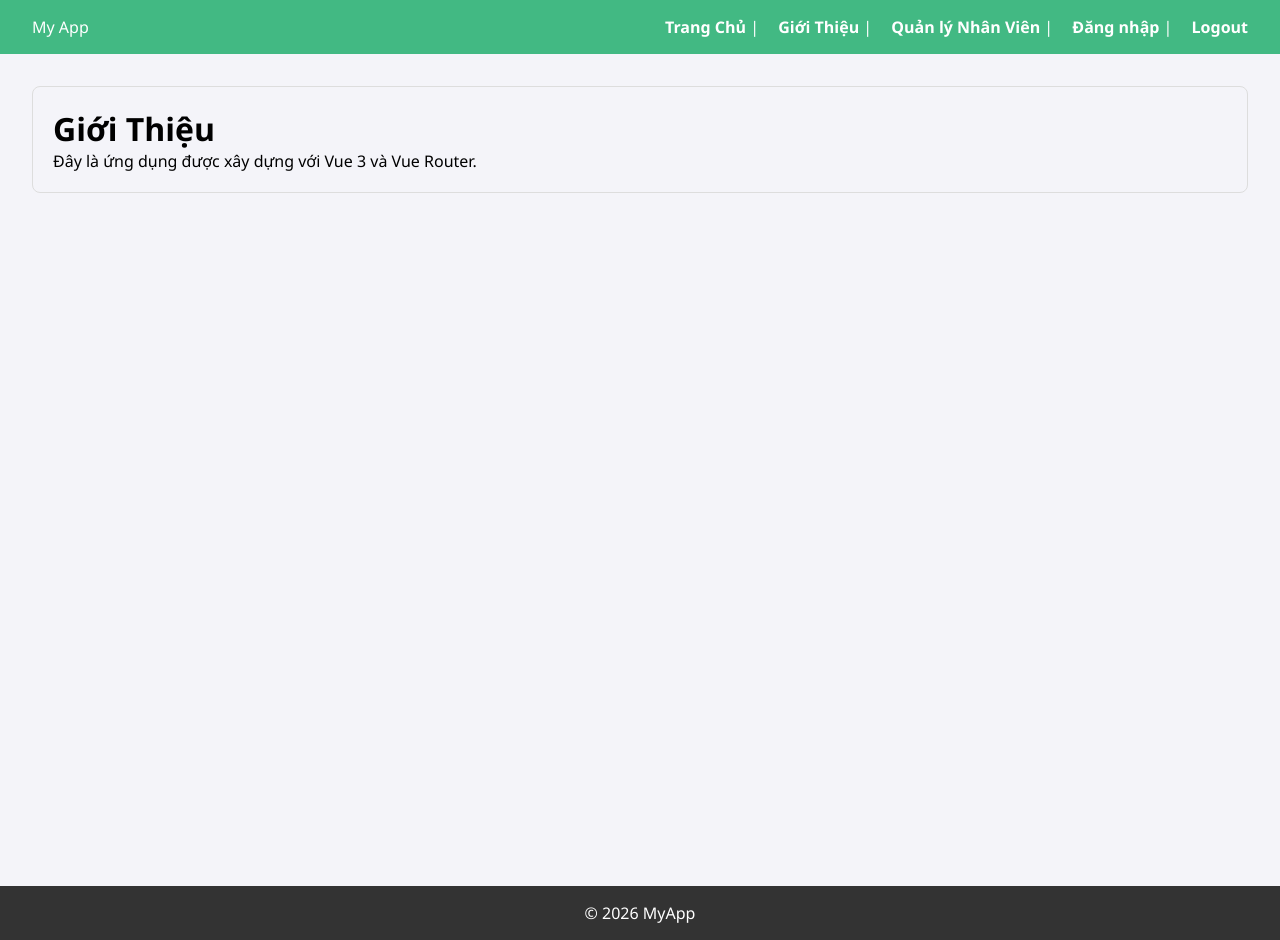
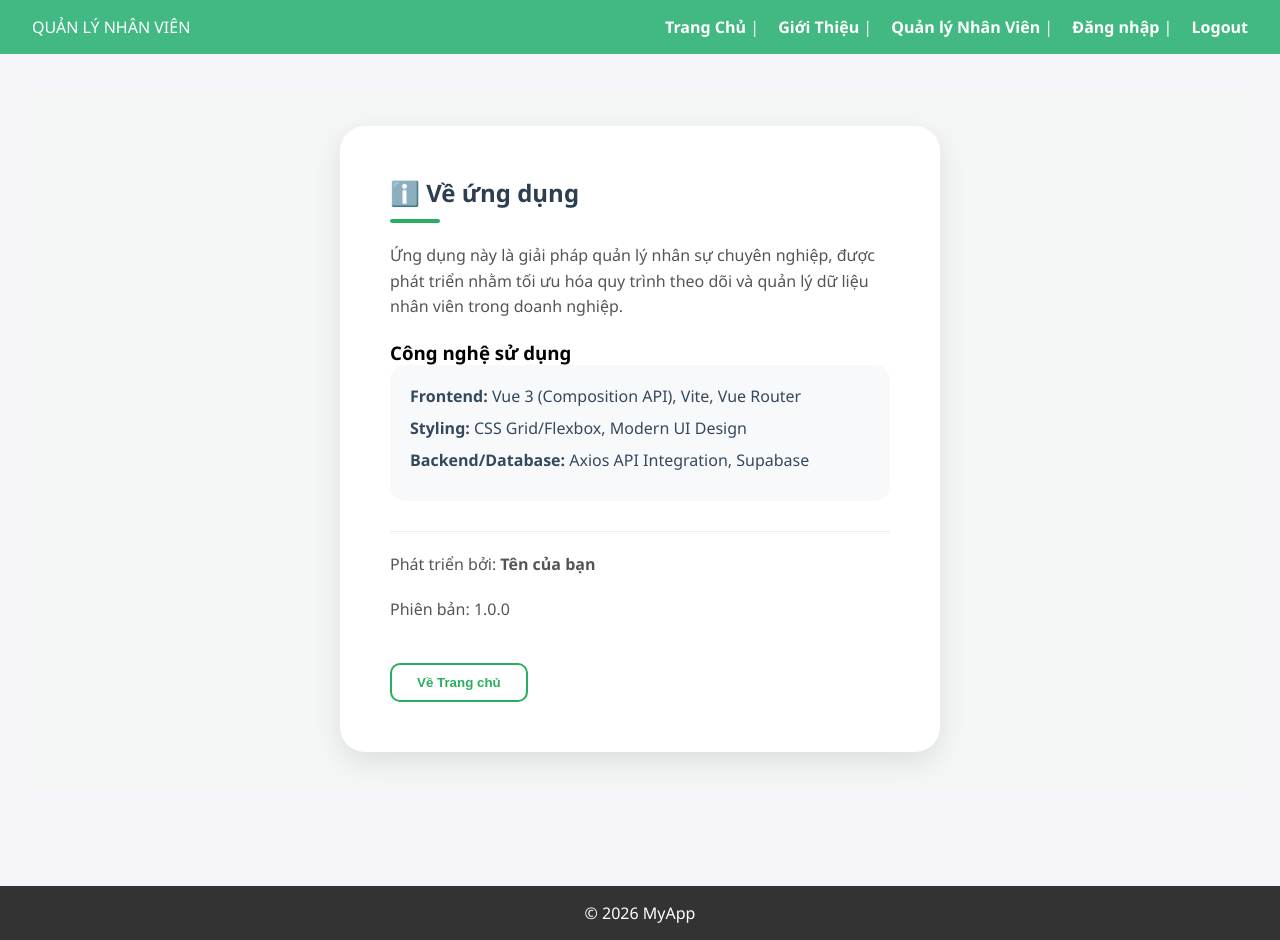
Before and after one commit to Nguyenviet2018/webapp, a Vue app: page /about in a window 1280 px wide. Built offline with nearby package versions, Linux system fonts and the light colour scheme.

Commit message:
cap nhat giao dien website ngay 19-7-2026

```diff
--- a/src/App.vue
+++ b/src/App.vue
@@ -1,7 +1,7 @@
 <template>
   <div id="app">
     <header class="navbar">
-      <div class="logo">My App</div>
+      <div class="logo">QUẢN LÝ NHÂN VIÊN</div>
       <nav>
         <router-link to="/">Trang Chủ</router-link> |
         <router-link to="/about">Giới Thiệu</router-link> |
--- a/src/components/About.vue
+++ b/src/components/About.vue
@@ -1,4 +1,4 @@
-<template>
+<!-- <template>
   <div class="page">
     <h1>Giới Thiệu</h1>
     <p>Đây là ứng dụng được xây dựng với Vue 3 và Vue Router.</p>
@@ -7,4 +7,108 @@
 
 <style scoped>
 .page { padding: 20px; border: 1px solid #ddd; border-radius: 8px; }
+</style> -->
+<template>
+  <div class="about-container">
+    <div class="about-card">
+      <div class="about-header">
+        <h2>ℹ️ Về ứng dụng</h2>
+        <div class="divider"></div>
+      </div>
+
+      <div class="about-content">
+        <p>Ứng dụng này là giải pháp quản lý nhân sự chuyên nghiệp, được phát triển nhằm tối ưu hóa quy trình theo dõi và quản lý dữ liệu nhân viên trong doanh nghiệp.</p>
+
+        <h3>Công nghệ sử dụng</h3>
+        <ul class="tech-list">
+          <li><strong>Frontend:</strong> Vue 3 (Composition API), Vite, Vue Router</li>
+          <li><strong>Styling:</strong> CSS Grid/Flexbox, Modern UI Design</li>
+          <li><strong>Backend/Database:</strong> Axios API Integration, Supabase</li>
+        </ul>
+
+        <div class="author-section">
+          <p>Phát triển bởi: <strong>Tên của bạn</strong></p>
+          <p>Phiên bản: 1.0.0</p>
+        </div>
+      </div>
+
+      <button class="btn-back" @click="$router.push('/')">Về Trang chủ</button>
+    </div>
+  </div>
+</template>
+
+<style scoped>
+.about-container {
+  padding: 40px;
+  display: flex;
+  justify-content: center;
+  align-items: center;
+  min-height: 80vh;
+  background: #f4f7f6;
+}
+
+.about-card {
+  background: white;
+  padding: 50px;
+  border-radius: 25px;
+  box-shadow: 0 10px 30px rgba(0,0,0,0.1);
+  max-width: 600px;
+  width: 100%;
+}
+
+.about-header h2 {
+  color: #2c3e50;
+  margin-bottom: 10px;
+}
+
+.divider {
+  width: 50px;
+  height: 4px;
+  background: #27ae60;
+  margin-bottom: 20px;
+  border-radius: 2px;
+}
+
+.about-content p {
+  color: #555;
+  line-height: 1.6;
+  margin-bottom: 20px;
+}
+
+.tech-list {
+  list-style: none;
+  padding: 0;
+  background: #f8f9fa;
+  padding: 20px;
+  border-radius: 15px;
+  margin-bottom: 30px;
+}
+
+.tech-list li {
+  margin-bottom: 10px;
+  color: #34495e;
+}
+
+.author-section {
+  border-top: 1px solid #eee;
+  padding-top: 20px;
+  color: #7f8c8d;
+}
+
+.btn-back {
+  background: transparent;
+  border: 2px solid #27ae60;
+  color: #27ae60;
+  padding: 10px 25px;
+  border-radius: 10px;
+  cursor: pointer;
+  font-weight: bold;
+  transition: 0.3s;
+  margin-top: 20px;
+}
+
+.btn-back:hover {
+  background: #27ae60;
+  color: white;
+}
 </style>
--- a/src/components/Home.vue
+++ b/src/components/Home.vue
@@ -1,4 +1,4 @@
-<template>
+<!-- <template>
   <div class="page">
     <h1>Trang Chủ</h1>
     <p>Chào mừng bạn đến với ứng dụng Vue của tôi!</p>
@@ -7,4 +7,97 @@
 
 <style scoped>
 .page { padding: 20px; background-color: #f9f9f9; border-radius: 8px; }
+</style> -->
+<template>
+  <div class="home-container">
+    <!-- Hero Section -->
+    <section class="hero">
+      <div class="hero-content">
+        <h1>Quản Lý Nhân Sự</h1>
+        <p>Hệ thống quản lý chuyên nghiệp, trực quan và hiệu quả.</p>
+        <button class="btn-action" @click="$router.push('/login')">
+          Truy cập Quản lý
+        </button>
+      </div>
+    </section>
+
+    <!-- Cards Section -->
+    <section class="features">
+      <div class="feature-card">
+        <div class="icon">👥</div>
+        <h3>Nhân viên</h3>
+        <p>Theo dõi và cập nhật thông tin nhân sự dễ dàng.</p>
+      </div>
+      <div class="feature-card">
+        <div class="icon">🏢</div>
+        <h3>Phòng ban</h3>
+        <p>Tối ưu hóa sơ đồ tổ chức của doanh nghiệp.</p>
+      </div>
+      <div class="feature-card">
+        <div class="icon">⚙️</div>
+        <h3>Chức vụ</h3>
+        <p>Phân cấp quyền hạn và vị trí công việc chi tiết.</p>
+      </div>
+    </section>
+  </div>
+</template>
+
+<style scoped>
+.home-container {
+  padding: 40px;
+  background: linear-gradient(135deg, #f5f7fa 0%, #c3cfe2 100%);
+  min-height: 90vh;
+  font-family: 'Segoe UI', sans-serif;
+}
+
+.hero {
+  text-align: center;
+  padding: 60px 20px;
+  background: white;
+  border-radius: 30px;
+  box-shadow: 0 20px 40px rgba(0,0,0,0.1);
+  margin-bottom: 40px;
+}
+
+.hero h1 { font-size: 3rem; color: #2c3e50; margin-bottom: 10px; }
+.hero p { font-size: 1.2rem; color: #7f8c8d; margin-bottom: 30px; }
+
+.btn-action {
+  padding: 15px 40px;
+  background: #27ae60;
+  color: white;
+  border: none;
+  border-radius: 50px;
+  font-size: 1.1rem;
+  font-weight: bold;
+  cursor: pointer;
+  transition: transform 0.3s, background 0.3s;
+}
+
+.btn-action:hover {
+  background: #219150;
+  transform: scale(1.05);
+}
+
+.features {
+  display: grid;
+  grid-template-columns: repeat(auto-fit, minmax(250px, 1fr));
+  gap: 20px;
+}
+
+.feature-card {
+  background: white;
+  padding: 30px;
+  border-radius: 20px;
+  text-align: center;
+  transition: 0.3s;
+  border: 1px solid rgba(0,0,0,0.05);
+}
+
+.feature-card:hover {
+  transform: translateY(-10px);
+  box-shadow: 0 15px 30px rgba(0,0,0,0.1);
+}
+
+.icon { font-size: 3rem; margin-bottom: 15px; }
 </style>
```
